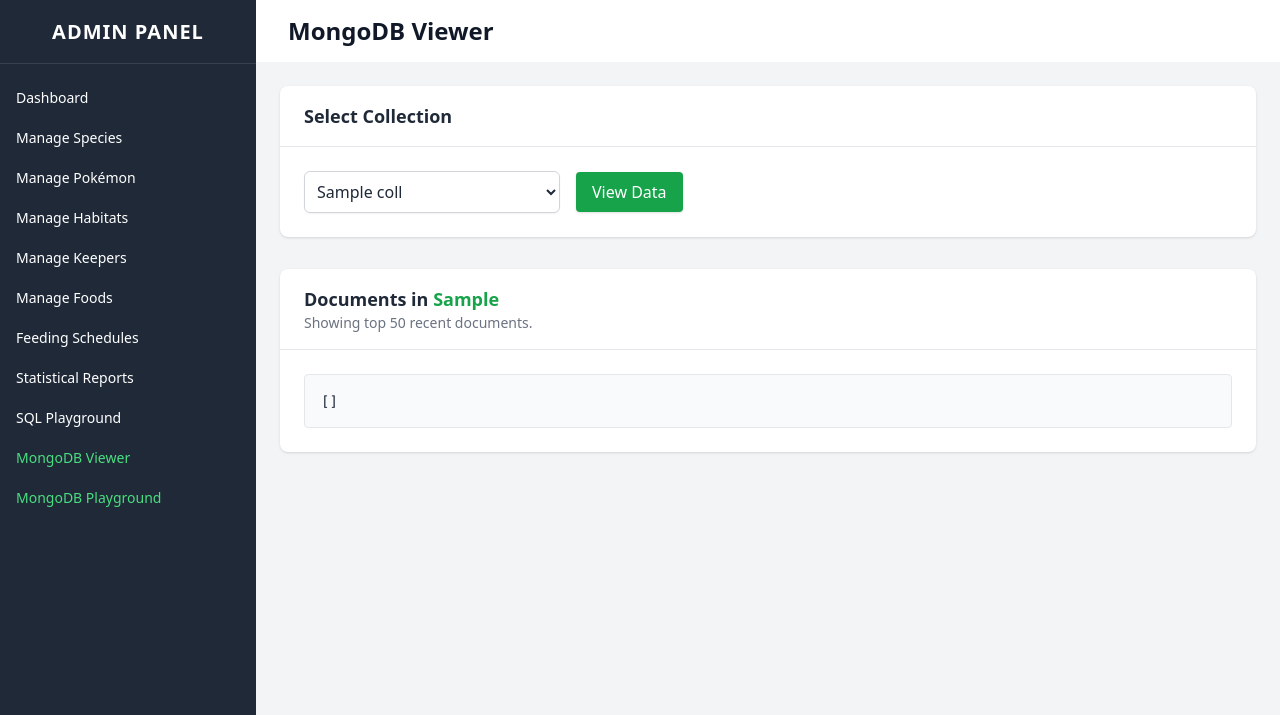
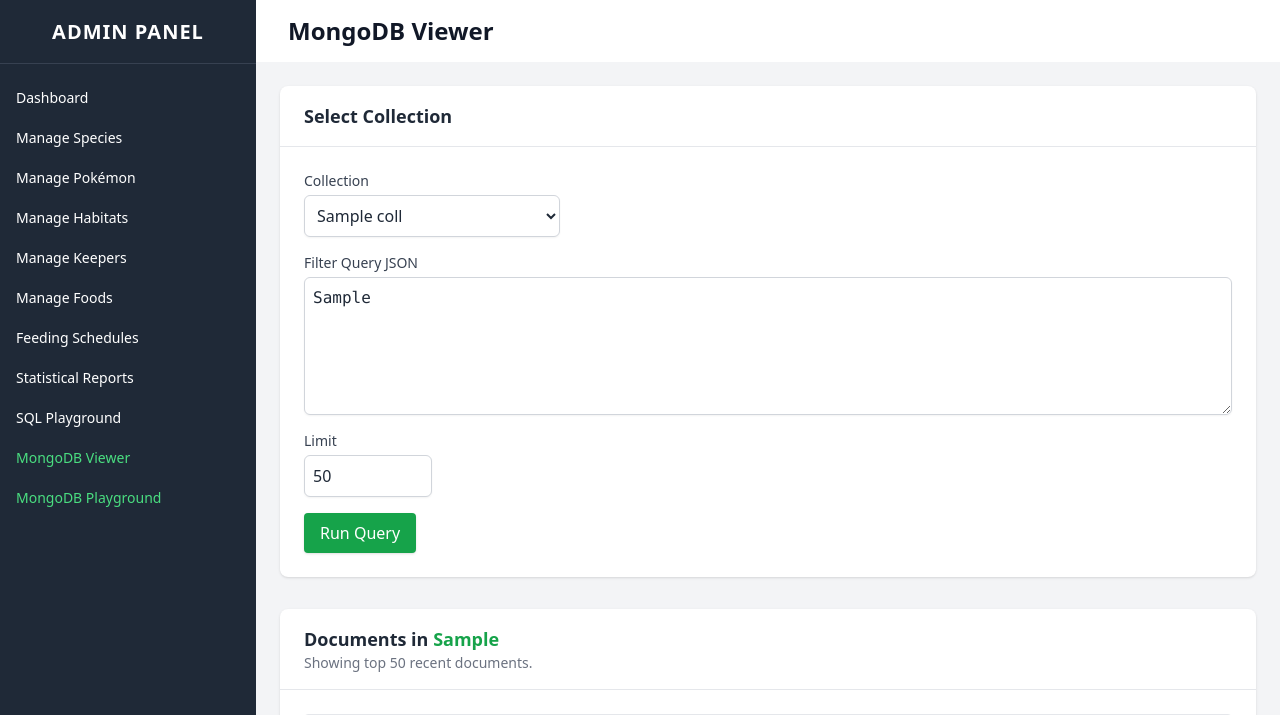
Before and after one commit to catursetyo/pokezoo-dbs, a Python web app: template app/templates/admin/mongo_viewer.html in a window 1280 px wide. Shown: the top 715 px of the page. Run offline with Jinja, Linux system fonts and the light colour scheme; the template is opened without the code that fills it: most values are stand-ins (such as "Sample title", 1, 10 or a date in 2020); some libraries are stand-ins or nearby versions.

Commit message:
fix: improve mongo viewer functionality

```diff
--- a/app/templates/admin/mongo_viewer.html
+++ b/app/templates/admin/mongo_viewer.html
@@ -2,18 +2,45 @@
 {% block title %}MongoDB Viewer - PokeZOO Admin{% endblock %}
 {% block header_title %}MongoDB Viewer{% endblock %}
 {% block admin_content %}
+{% if error %}
+<div class="bg-red-100 border-l-4 border-red-500 text-red-700 p-4 mb-4" role="alert">
+    <p class="font-bold">Invalid Query</p>
+    <p>{{ error }}</p>
+</div>
+{% endif %}
 <div class="bg-white rounded-lg shadow overflow-hidden mb-8">
     <div class="px-6 py-4 border-b border-gray-200">
         <h3 class="text-lg font-bold">Select Collection</h3>
     </div>
     <div class="p-6">
-        <form action="/admin/mongo-viewer" method="GET" class="flex gap-4 items-center">
-            <select name="collection" class="block w-64 rounded-md border-gray-300 shadow-sm focus:border-green-500 focus:ring-green-500 border p-2 bg-white">
-                {% for coll in collections %}
-                <option value="{{ coll }}" {% if current_collection == coll %}selected{% endif %}>{{ coll }}</option>
-                {% endfor %}
-            </select>
-            <button type="submit" class="bg-green-600 text-white px-4 py-2 rounded shadow hover:bg-green-700">View Data</button>
+        <form action="/admin/mongo-viewer" method="POST" class="space-y-4">
+            <div>
+                <label class="block text-sm font-medium text-gray-700">Collection</label>
+                <select name="collection" class="mt-1 block w-64 rounded-md border-gray-300 shadow-sm border p-2 bg-white">
+                    {% for coll in collections %}
+                    <option value="{{ coll }}" {% if current_collection == coll %}selected{% endif %}>
+                        {{ coll }}
+                    </option>
+                    {% endfor %}
+                </select>
+            </div>
+
+            <div>
+                <label class="block text-sm font-medium text-gray-700">Filter Query JSON</label>
+                <textarea name="filter_query" rows="5"
+                          class="mt-1 block w-full rounded-md border-gray-300 shadow-sm border p-2 font-mono"
+                          placeholder='{"rating": {"$gte": 4}}'>{{ filter_query }}</textarea>
+            </div>
+
+            <div>
+                <label class="block text-sm font-medium text-gray-700">Limit</label>
+                <input type="number" name="limit" value="50" min="1" max="100"
+                       class="mt-1 block w-32 rounded-md border-gray-300 shadow-sm border p-2">
+            </div>
+
+            <button type="submit" class="bg-green-600 text-white px-4 py-2 rounded shadow hover:bg-green-700">
+                Run Query
+            </button>
         </form>
     </div>
 </div>
```
Also changed, not shown: app/routes/admin/mongo_viewer.py (+65 -13 lines).
